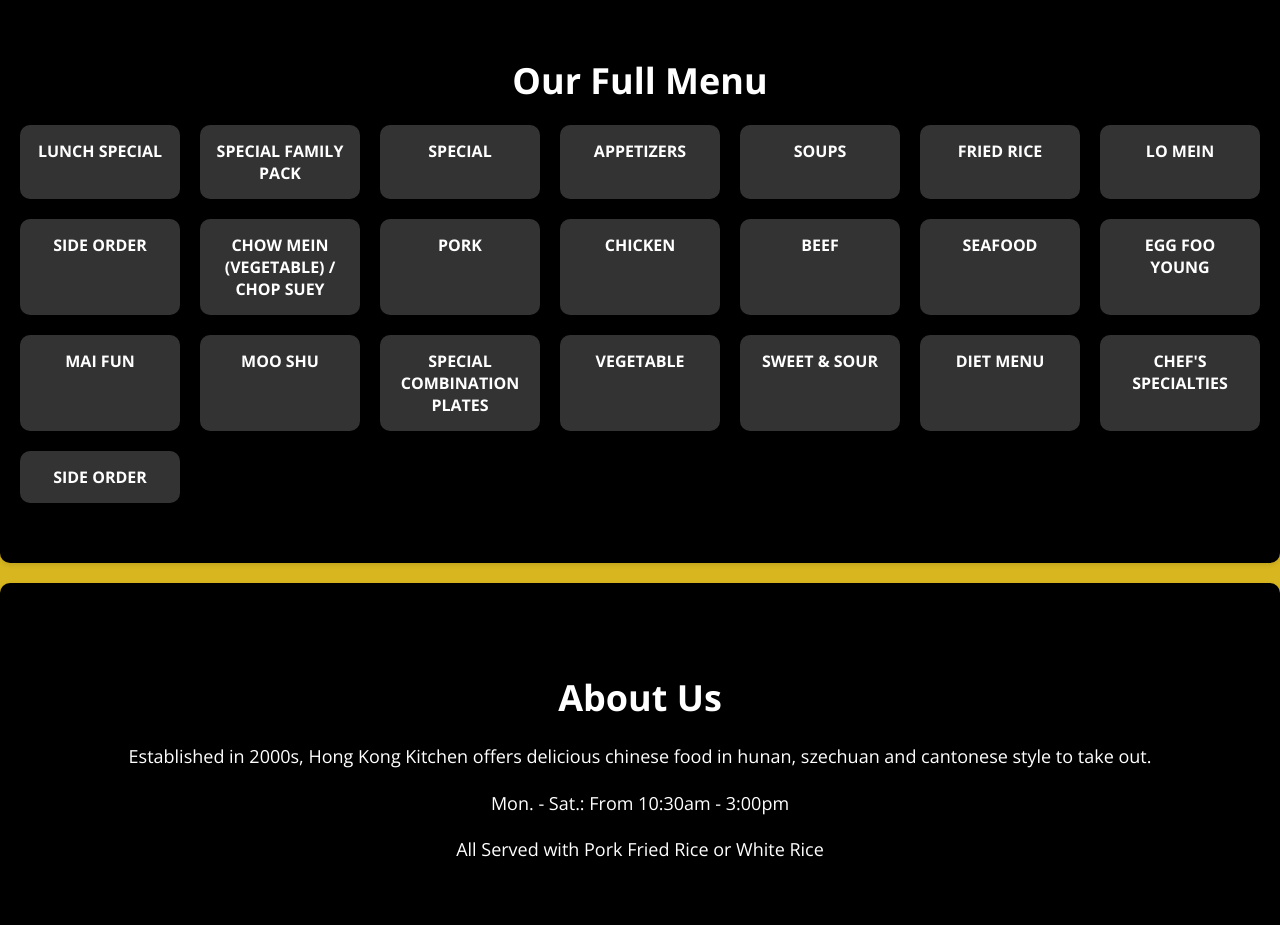
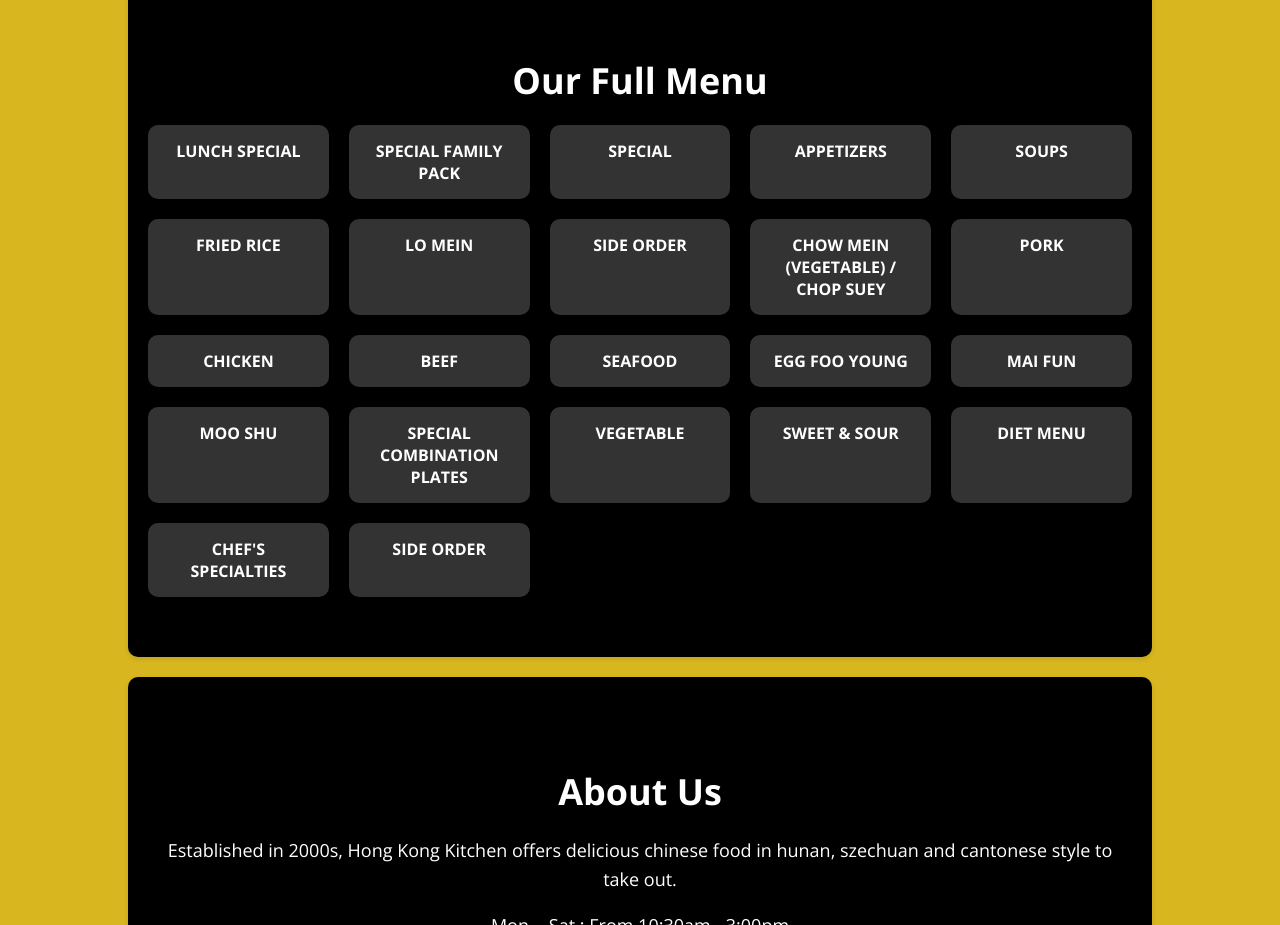
Before and after one commit to shybarelycodes/hongkongkitchen.github.io, a plain HTML site: page index.html in a window 1280 px wide. Shown: the part 900-1825 px from the top of the page. Drawn offline with nearby package versions, Linux system fonts and the light colour scheme.

Commit message:
Update styles.css

```diff
--- a/styles.css
+++ b/styles.css
@@ -384,3 +384,30 @@ li {
 .appetizers-menu li:last-child {
     border-bottom: none;
 }
+
+/* styles for desktop devices */
+@media only screen and (min-width: 992px) {
+    body {
+      font-size: 16px;
+      width: 80%;
+      margin: auto;
+    }
+  }
+
+  /* styles for tablet devices */
+  @media only screen and (min-width: 768px) and (max-width: 991px) {
+    body {
+      font-size: 14px;
+      width: 90%;
+      margin: auto;
+    }
+  }
+
+  /* styles for mobile devices */
+  @media only screen and (max-width: 767px) {
+    body {
+      font-size: 12px;
+      width: 100%;
+      margin: 0;
+    }
+  }
```
